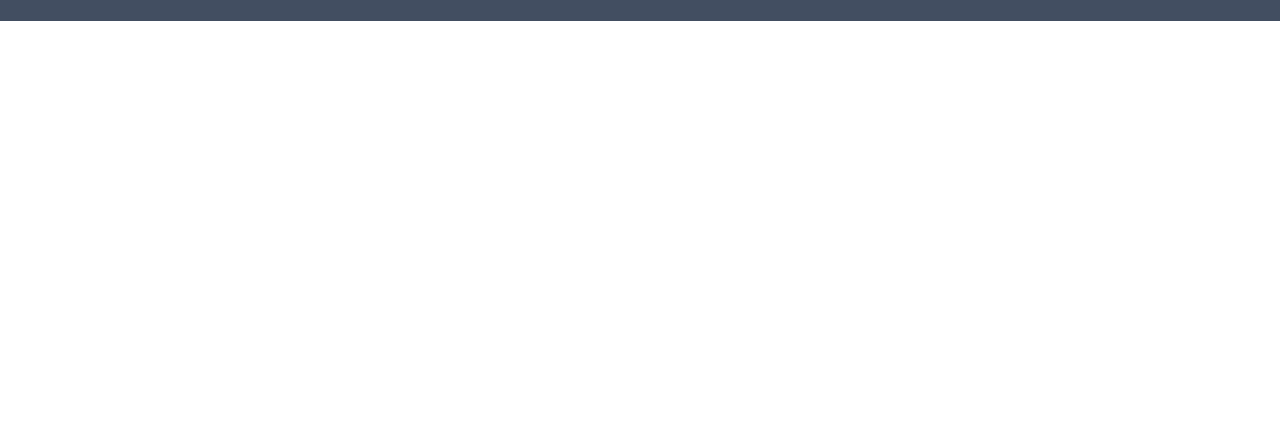
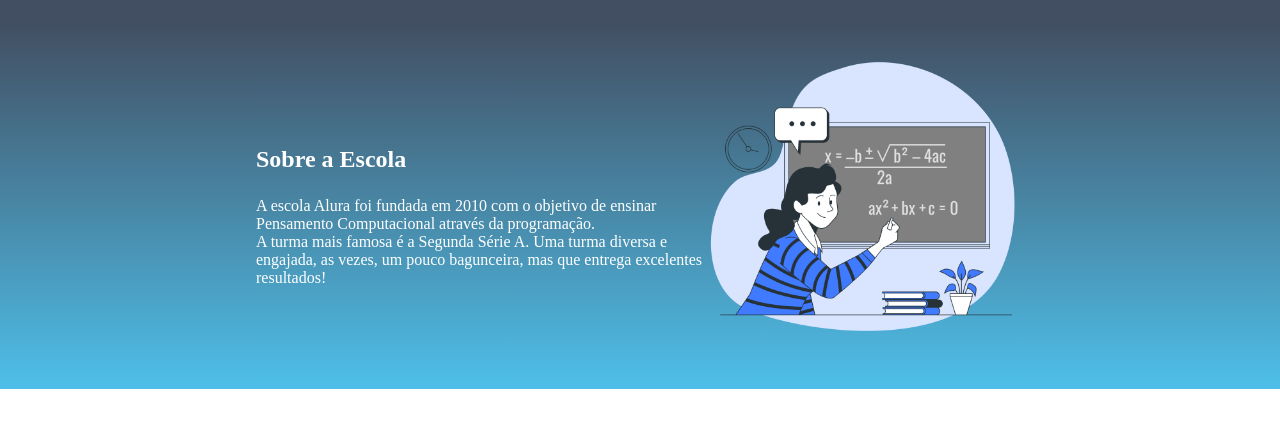
Before and after one commit to Erika2106/site, a plain HTML site: page index.html in a window 1280 px wide. Shown: the part 86-514 px from the top of the page. Drawn offline with Linux system fonts and the light colour scheme.

Commit message:
Add files via upload

```diff
--- a/index.html
+++ b/index.html
@@ -15,6 +15,16 @@
         <li class="cabecalho-lista-item">Estudante</li>
     </ul>
  </header>
+ <section class="escola">
+    <div class="escola-div-conteudo">
+        <h2 class="escola-titulo">Sobre a Escola</h2>
+        <p class="escola-texto-um">A escola Alura foi fundada em 2010 com o objetivo de ensinar Pensamento Computacional através da programação.</p>
+        <p class="escola-texto-dois">A turma mais famosa é a Segunda Série A. Uma turma diversa e engajada, as vezes, um pouco bagunceira, mas que entrega excelentes resultados!</p>
 
-</body>
-</html>
+    </div>
+    <img class="escola-imagem" src="Formula-bro.png" alt="Professora no quadro.">
+
+ </section>
+ </body>
+
+ </html>
--- a/style.css
+++ b/style.css
@@ -20,3 +20,24 @@
     margin: 0 16px;
     font-size: 24px;
 }
+
+.escola-imagem{
+    width: 25%;
+}
+
+.escola{
+    background-image: linear-gradient(#424e61,#4EBFE9);
+    color: white;
+    display: flex;
+    justify-content: center;
+    align-items: center;
+    padding: 24px 0;
+}
+
+.escola-div-conteudo{
+    width: 35%;
+}
+
+.escola-titulo{
+    padding: 24px 0;
+}
```
Also changed, not shown: Formula-bro.png (added).
